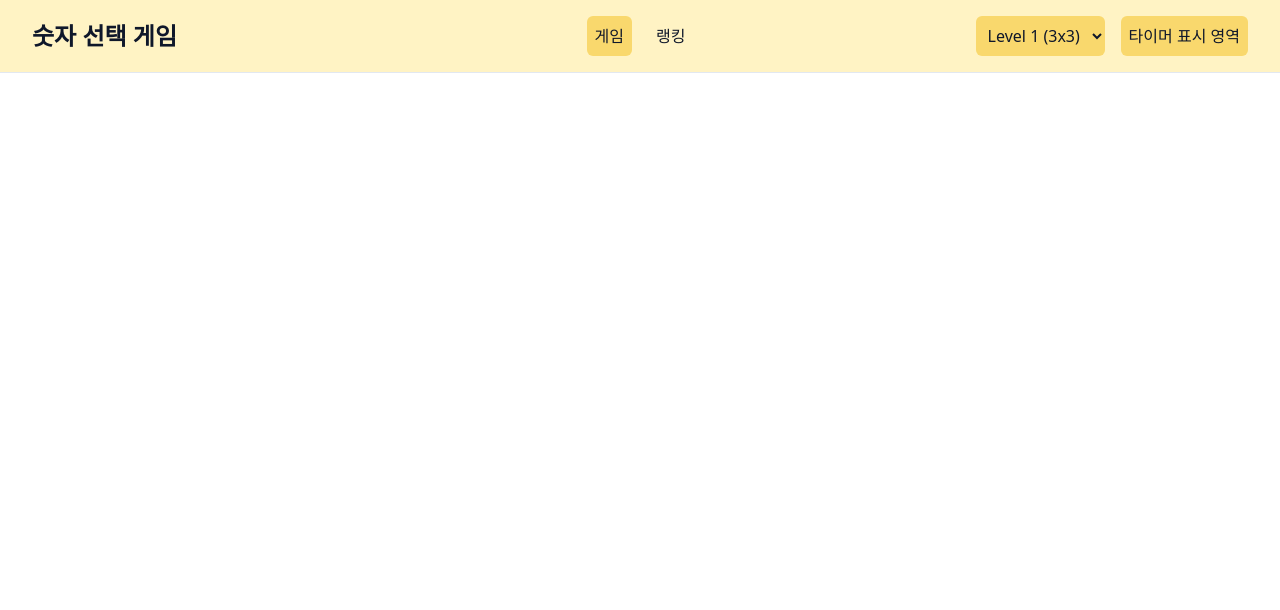
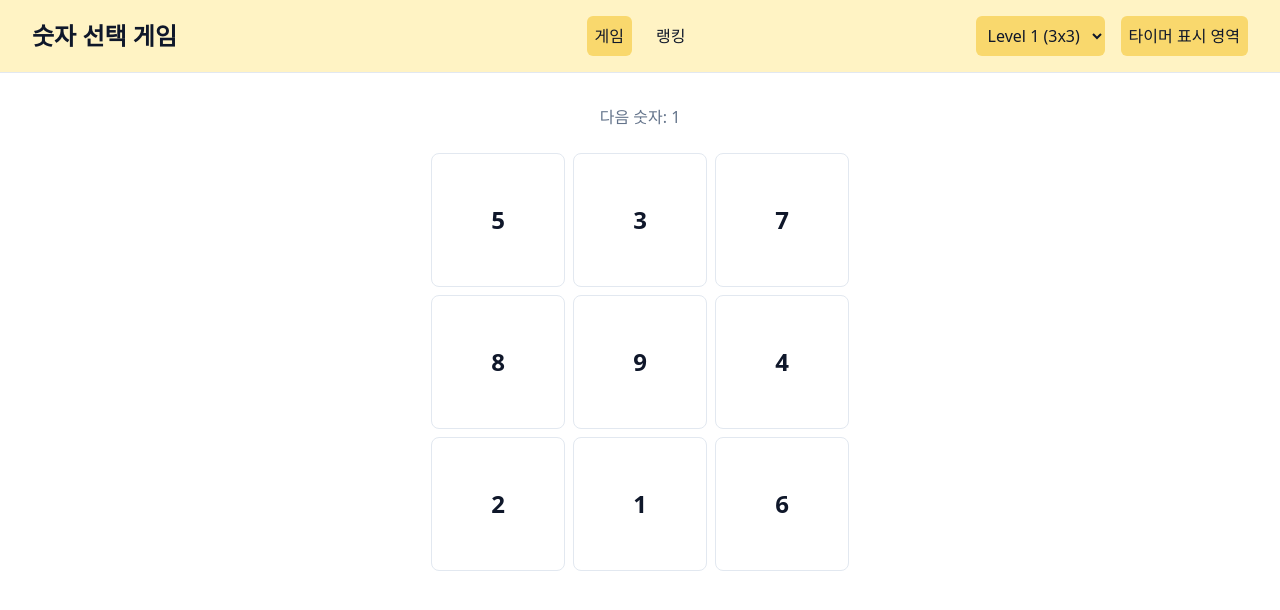
Before and after one commit to 39-play-sopt-web/LeeChaeWon, a React (Vite) app in the folder Week2/Homework/1to50-game/: page / in a window 1280 px wide. Shown: the top 610 px of the page. Built offline with nearby package versions, Linux system fonts and the light colour scheme; a web font is replaced by a local one.

Commit message:
feat: 숫자 클릭에 따른 게임 진행 로직 구현

```diff
--- a/Week2/Homework/1to50-game/src/App.jsx
+++ b/Week2/Homework/1to50-game/src/App.jsx
@@ -1,5 +1,6 @@
 import { useState } from 'react';
 import Header from '@/shared/components/header';
+import GamePage from './features/game/game-page';
 
 const App = () => {
   const [currentPage, setCurrentPage] = useState('game');
@@ -13,6 +14,8 @@ const App = () => {
         level={level}
         setLevel={setLevel}
       />
+
+      {currentPage === 'game' && <GamePage key={level} level={level} />}
     </>
   );
 };
--- a/Week2/Homework/1to50-game/src/features/game/components/game-board.jsx
+++ b/Week2/Homework/1to50-game/src/features/game/components/game-board.jsx
@@ -1,6 +1,6 @@
 import NumberCell from './number-cell';
 
-const GameBoard = ({numbers, gridSize, onNumberClick}) => {
+const GameBoard = ({ numbers, gridSize, onNumberClick }) => {
   return (
     <div
       className="grid gap-2"
@@ -8,13 +8,17 @@ const GameBoard = ({numbers, gridSize, onNumberClick}) => {
         gridTemplateColumns: `repeat(${gridSize}, minmax(0, 1fr))`,
       }}
     >
-      {numbers.map((number) => (
-        <NumberCell
-          key={number}
-          number={number}
-          onClick={() => onNumberClick(number)}
-        />
-      ))}
+      {numbers.map((number, index) =>
+        number === null ? (
+          <div key={index} className="aspect-square" />
+        ) : (
+          <NumberCell
+            key={index}
+            number={number}
+            onClick={() => onNumberClick(number)}
+          />
+        ),
+      )}
     </div>
   );
 };
--- /dev/null
+++ b/Week2/Homework/1to50-game/src/features/game/constants/game-config.js
@@ -0,0 +1,14 @@
+export const GAME_CONFIG = {
+  1: {
+    gridSize: 3,
+    maxNumber: 18,
+  },
+  2: {
+    gridSize: 4,
+    maxNumber: 32,
+  },
+  3: {
+    gridSize: 5,
+    maxNumber: 50,
+  },
+};
--- /dev/null
+++ b/Week2/Homework/1to50-game/src/features/game/game-page.jsx
@@ -0,0 +1,64 @@
+import { useState } from 'react';
+import GameBoard from './components/game-board';
+import { GAME_CONFIG } from './constants/game-config';
+import createNumbers from './utils/create-numbers';
+
+const GamePage = ({ level }) => {
+  const { gridSize, maxNumber } = GAME_CONFIG[level];
+
+  const [nextNumber, setNextNumber] = useState(1);
+
+  // 처음 게임판에 표시할 숫자 관리
+  const [numbers, setNumbers] = useState(() => createNumbers(1, gridSize * gridSize));
+
+  // 게임 시작 후 표시할 숫자 관리
+  const [remainingNumbers, setRemainingNumbers] = useState(() =>
+    createNumbers(gridSize * gridSize +1, maxNumber),
+  );
+
+  const handleNumberClick = (number) => {
+    if (number !== nextNumber) {
+      return;
+    }
+
+    // 새로 등장시킬 숫자가 남아 있다면
+    if (remainingNumbers.length > 0) {
+      const replacementNumber = remainingNumbers[0];
+
+      // 클릭한 숫자가 있던 칸을 새 숫자로 교체
+      setNumbers((currentNumbers) =>
+        currentNumbers.map((currentNumber) =>
+          currentNumber === number ? replacementNumber : currentNumber,
+        ),
+      );
+
+      // 사용한 숫자는 목록에서 제거
+      setRemainingNumbers((currentNumbers) => currentNumbers.slice(1));
+    }  else {
+      // 교체할 숫자가 없으면 해당 칸의 숫자만 비우기
+      setNumbers((currentNumbers) =>
+        currentNumbers.map((currentNumber) =>
+          currentNumber === number ? null : currentNumber,
+        ),
+      );
+    }
+
+    setNextNumber((currentNumber) => currentNumber + 1);
+  };
+
+  return (
+    <main className="mx-auto flex w-full max-w-xl flex-col items-center gap-6 px-4 py-8">
+      <p className="text-body-01 text-text-secondary">
+        다음 숫자: {nextNumber}
+      </p>
+
+      <GameBoard
+        numbers={numbers}
+        gridSize={gridSize}
+        onNumberClick={handleNumberClick}
+      />
+    </main>
+  );
+};
+
+export default GamePage;
--- /dev/null
+++ b/Week2/Homework/1to50-game/src/features/game/utils/create-numbers.js
@@ -0,0 +1,21 @@
+const createNumbers = (start, end) => {
+  // start부터 end까지의 숫자를 담은 배열 생성
+  const numbers = Array.from(
+    { length: end - start +1 },
+    (_, index) => start + index,
+  );
+
+  // 배열 섞기
+  for(let i = numbers.length -1; i > 0; i--){
+    const randomIndex = Math.floor(Math.random() * (i+1));
+
+    [numbers[i], numbers[randomIndex]] = [
+      numbers[randomIndex],
+      numbers[i],
+    ];
+  }
+
+  return numbers;
+};
+
+export default createNumbers;
```
